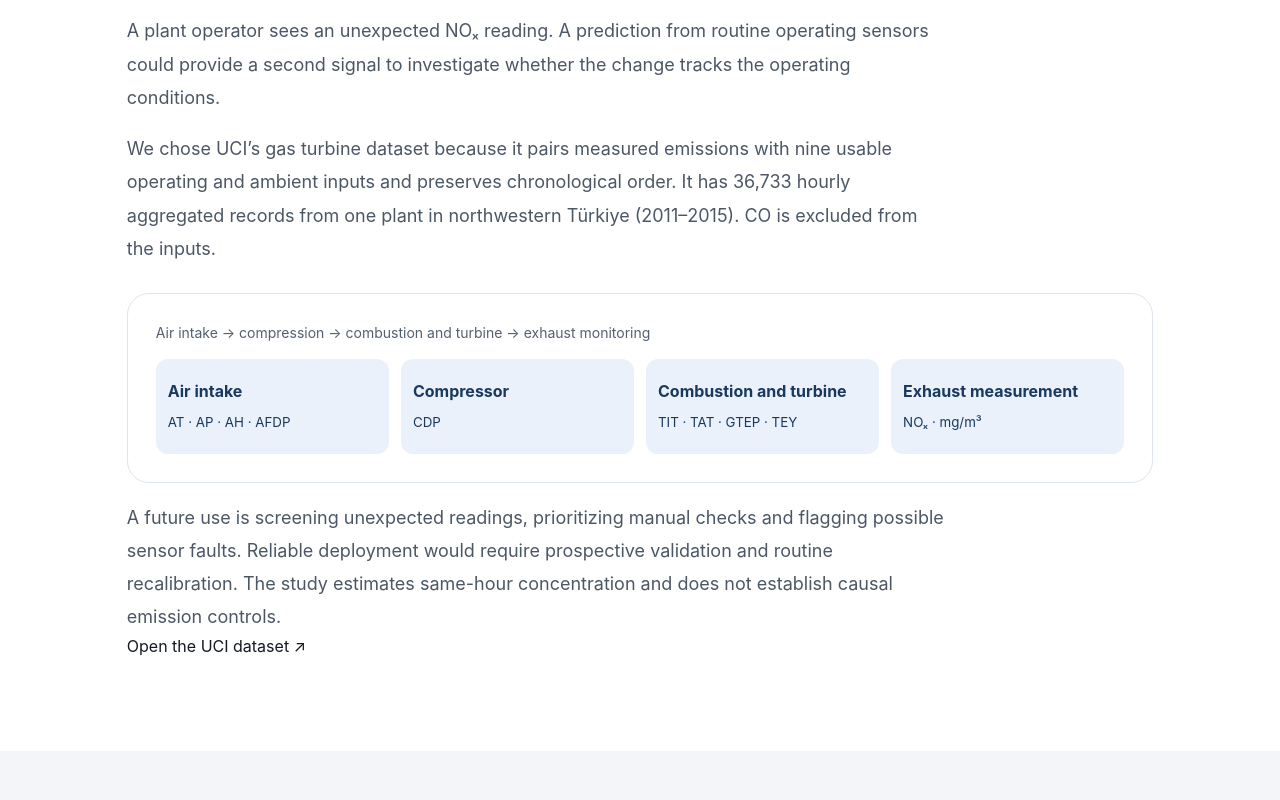
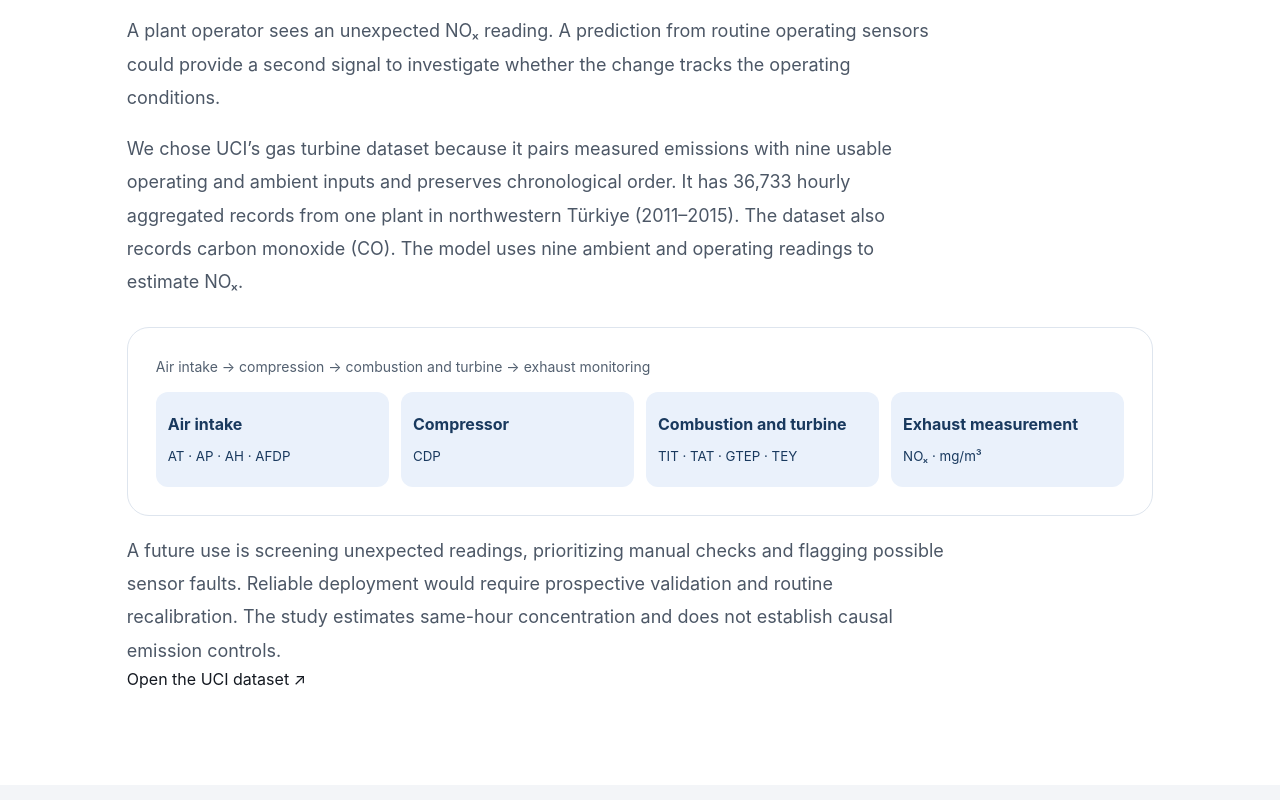
Before and after one commit to HARROLDX/Me276ds-turbine-project, a plain HTML site: page website/index.html in a window 1280 px wide. Shown: the part 860-1660 px from the top of the page. Drawn offline with Linux system fonts and the light colour scheme.

Commit message:
Remove prediction playback and clarify CO input scope

```diff
--- a/website/index.html
+++ b/website/index.html
@@ -1,6 +1,6 @@
 <!doctype html>
-<html lang="zh-CN"><head><meta charset="utf-8"><meta name="viewport" content="width=device-width, initial-scale=1"><meta name="theme-color" content="#070a11"><meta name="description" content="276ds-group3 使用五年真实燃气轮机数据，研究九种传感器读数与氮氧化物排放。"><title>燃气轮机 NOₓ 排放预测 · 276ds-group3</title><link rel="stylesheet" href="style.css"><script defer src="particles.js"></script><script defer src="results.js"></script><script defer src="staged-data.js"></script><script defer src="app.js"></script><script defer src="language.js"></script><script defer src="staged.js"></script></head>
-<body><header><nav><a class="brand" href="#top"><i></i> 276ds-group3</a><div><a href="#study">数据</a><a href="#comparison">实验结果</a><a href="#trace">预测回放</a><select id="language" aria-label="Language"><option value="en">English</option><option value="zh">中文</option></select></div></nav></header>
+<html lang="zh-CN"><head><meta charset="utf-8"><meta name="viewport" content="width=device-width, initial-scale=1"><meta name="theme-color" content="#070a11"><meta name="description" content="276ds-group3 使用五年真实燃气轮机数据，研究九种传感器读数与氮氧化物排放。"><title>燃气轮机 NOₓ 排放预测 · 276ds-group3</title><link rel="stylesheet" href="style.css"><script defer src="particles.js"></script><script defer src="staged-data.js"></script><script defer src="language.js"></script><script defer src="staged.js"></script></head>
+<body><header><nav><a class="brand" href="#top"><i></i> 276ds-group3</a><div><a href="#study">数据</a><a href="#comparison">实验结果</a><select id="language" aria-label="Language"><option value="en">English</option><option value="zh">中文</option></select></div></nav></header>
 <main><section id="top" class="hero"><canvas id="particles" aria-hidden="true"></canvas><div class="hero-in"><p class="eyebrow">UC BERKELEY　 /　 ME276DS</p><h1>燃气轮机<br><span>NO<sub>x</sub> 排放预测</span></h1><p class="lead">用九项运行读数，估计同一小时的氮氧化物浓度。<br>五年观测，四个阶段。</p><div class="actions"><a class="pill light" href="#comparison">查看实验结果 ↓</a><a class="pill ghost" href="staged_metrics.csv">下载测试指标 ↓</a></div><p class="authors">Jiawei Xia · Rongqian Zhang · Bowen Xie · Zhuoqun Yang</p></div></section>
 <section class="wrap intro" id="study">
 <h2 data-copy="story"></h2><p class="desc" data-copy="motivation"></p><p class="desc study-copy" data-copy="dataset"></p>
@@ -20,5 +20,4 @@
 <section class="wrap" id="architecture"><div class="kicker" data-copy="ext1"></div><h2 data-copy="architecture"></h2><p class="desc" id="architecture-copy"></p><div id="architecture-results"></div></section>
 <section class="band" id="features"><div class="wrap"><div class="kicker" data-copy="ext2"></div><h2 data-copy="inputs"></h2><p class="desc" id="inputs-copy"></p><div id="inputs-results"></div></div></section>
 <section class="wrap" id="regularization"><div class="kicker" data-copy="ext3"></div><h2 data-copy="l2"></h2><p class="desc" id="l2-copy"></p><div id="l2-results"></div></section>
-<section class="band" id="trace"><div class="wrap"><div class="kicker">逐条预测</div><h2>看见模型的偏差。</h2><p class="desc">选择模型并移动窗口，查看最长训练窗口下四个主模型的预测。每次显示连续 80 条测试记录。</p><div class="toolbar"><label for="trace-model">模型</label><select id="trace-model"></select></div><figure class="trace"><div class="legend"><span>● 实测 NOₓ</span><span>● 模型预测</span></div><div id="line-chart"></div><div class="trace-control"><label for="window">窗口起点</label><input id="window" type="range" min="0" max="3612" value="0"><output id="window-value"></output></div><figcaption id="trace-note"></figcaption></figure><p class="desc" id="failure"></p></div></section>
 <section class="wrap finish" id="resources"><div class="kicker">研究资料</div><h2>阅读与复现。</h2><p class="desc">下载四个阶段的指标与逐条预测。</p><div class="resource-links"><a href="staged_metrics.csv">测试指标 <span>CSV ↓</span></a><a href="staged_predictions.csv">逐条预测 <span>CSV ↓</span></a><a href="https://github.com/HARROLDX/Me276ds-turbine-project">私有代码仓库 <span>GitHub ↗</span></a><a href="https://archive.ics.uci.edu/dataset/551/gas+turbine+co+and+nox+emission+data+set">原始数据与许可 <span>UCI ↗</span></a></div></section></main><footer>276ds-group3　·　ME276DS　·　2026 秋季</footer></body></html>
--- a/website/staged.js
+++ b/website/staged.js
@@ -1,10 +1,11 @@
 "use strict";
+const $ = id => document.getElementById(id);
 const study = window.STAGED;
 const byId = Object.fromEntries(study.rows.map(row => [row.id, row]));
 const copy = {
   story: ["Can turbine sensors help monitor NOₓ?", "现有传感器能辅助监测 NOₓ 吗？"],
   motivation: ["A plant operator sees an unexpected NOₓ reading. A prediction from routine operating sensors could provide a second signal to investigate whether the change tracks the operating conditions.", "当电厂出现意外的 NOₓ 读数时，运行人员可以结合日常传感器给出的估计，检查变化是否和运行工况一致。"],
-  dataset: ["We chose UCI’s gas turbine dataset because it pairs measured emissions with nine usable operating and ambient inputs and preserves chronological order. It has 36,733 hourly aggregated records from one plant in northwestern Türkiye (2011–2015). CO is excluded from the inputs.", "UCI 数据同时提供实测排放、九项环境与运行输入和记录顺序，适合检验模型在后续工况上的表现。数据来自土耳其西北部一座电厂，覆盖 2011–2015 年，共 36,733 条小时聚合记录。CO 不作为输入。"],
+  dataset: ["We chose UCI’s gas turbine dataset because it pairs measured emissions with nine usable operating and ambient inputs and preserves chronological order. It has 36,733 hourly aggregated records from one plant in northwestern Türkiye (2011–2015). The dataset also records carbon monoxide (CO). The model uses nine ambient and operating readings to estimate NOₓ.", "UCI 数据同时提供实测排放、九项环境与运行输入和记录顺序，适合检验模型在后续工况上的表现。数据来自土耳其西北部一座电厂，覆盖 2011–2015 年，共 36,733 条小时聚合记录。数据也记录一氧化碳（CO）。模型仅用九项环境与机组读数估计 NOₓ。"],
   flow: ["Air intake → compression → combustion and turbine → exhaust monitoring", "进气 → 压缩 → 燃烧与涡轮 → 排气监测"],
   air: ["Air intake", "环境与进气"], compressor: ["Compressor", "压气机"],
   turbine: ["Combustion and turbine", "燃烧与涡轮"], exhaust: ["Exhaust measurement", "排气实测"],
```
